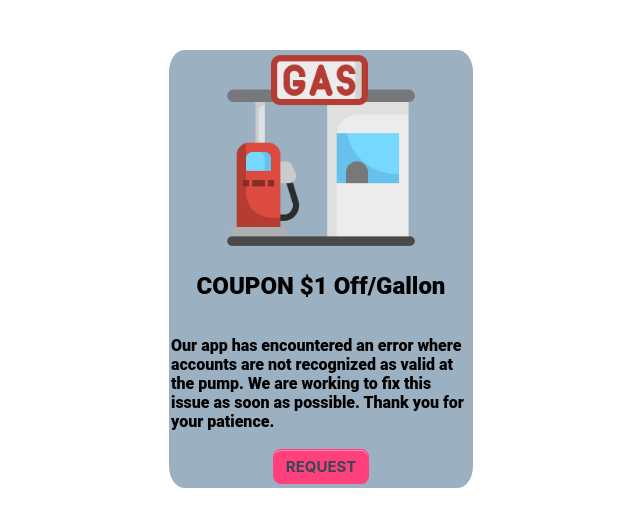
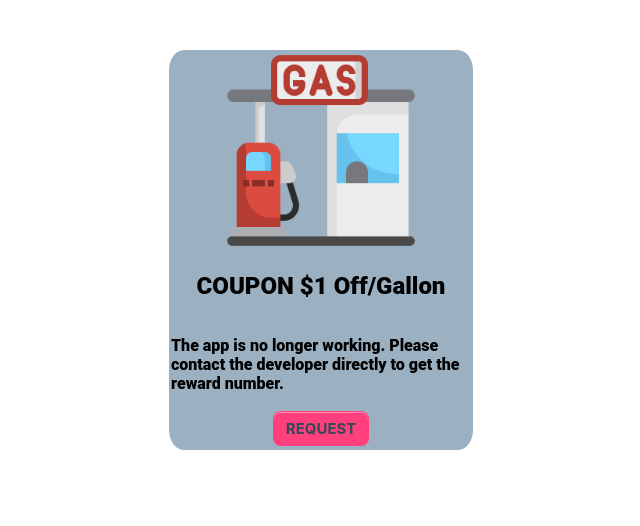
Before and after one commit to Chingsan53/gas-request-v2, a React (Create React App) app: page / in a window 1280 px wide. Shown: the top 526 px of the page, without its empty margins (319-959 px from the left). Built offline with nearby package versions, Linux system fonts and the light colour scheme; no server answers; the database is empty.

Commit message:
added more prompt

```diff
--- a/src/App.js
+++ b/src/App.js
@@ -195,9 +195,7 @@ const App = () => {
               <p>
                 {/* Cashapp: $Chevvi567 and include your email in the description to
                 buy the token. Price: $4 per token. */}
-                Our app has encountered an error where accounts are not
-                recognized as valid at the pump. We are working to fix this
-                issue as soon as possible. Thank you for your patience.
+                The app is no longer working. Please contact the developer directly to get the reward number.
               </p>
 
               <button className="button-7" /*onClick={handleShow}*/>
```
